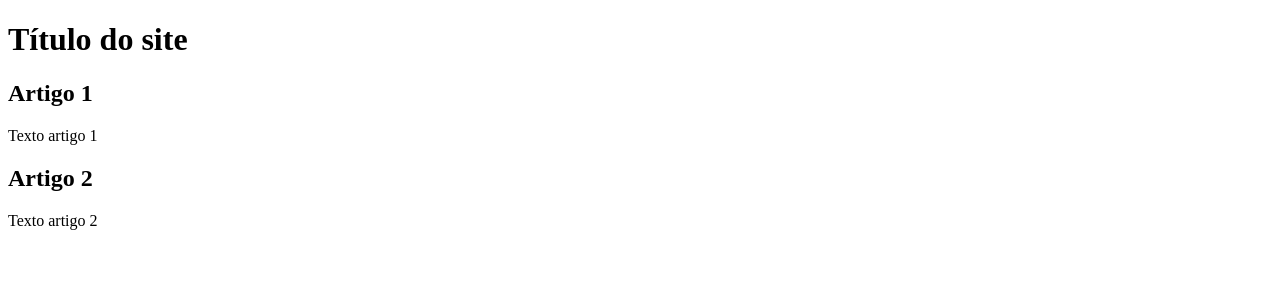
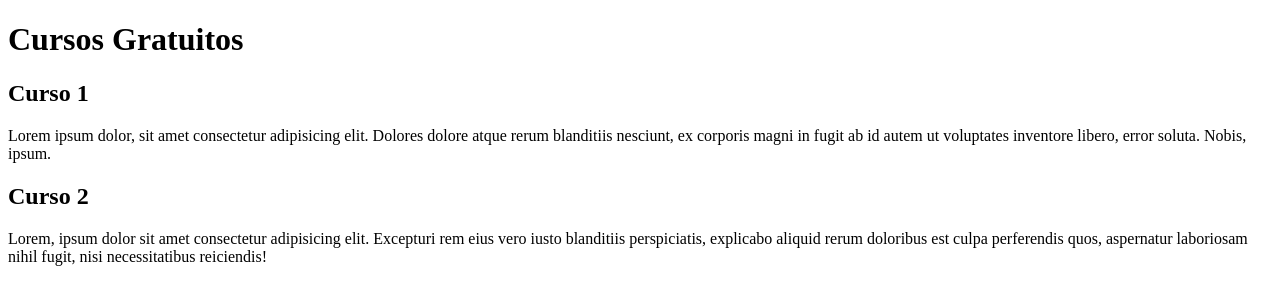
Before and after one commit to Leodamorim08/repositorio-teste, a plain HTML site: page exemplo/index.html in a window 1280 px wide. Drawn offline with Linux system fonts and the light colour scheme.

Commit message:
Update index.html

```diff
--- a/exemplo/index.html
+++ b/exemplo/index.html
@@ -8,15 +8,15 @@
 </head>
 <body>
     <main>
-        <h1>Título do site</h1>
+        <h1>Cursos Gratuitos</h1>
     </main>
     <article>
-        <h2>Artigo 1</h2>
-        <p>Texto artigo 1</p>
+        <h2>Curso 1</h2>
+        <p>Lorem ipsum dolor, sit amet consectetur adipisicing elit. Dolores dolore atque rerum blanditiis nesciunt, ex corporis magni in fugit ab id autem ut voluptates inventore libero, error soluta. Nobis, ipsum.</p>
     </article>
     <article>
-        <h2>Artigo 2</h2>
-        <p>Texto artigo 2</p>
+        <h2>Curso 2</h2>
+        <p>Lorem, ipsum dolor sit amet consectetur adipisicing elit. Excepturi rem eius vero iusto blanditiis perspiciatis, explicabo aliquid rerum doloribus est culpa perferendis quos, aspernatur laboriosam nihil fugit, nisi necessitatibus reiciendis!</p>
     </article>
 </body>
 </html>
```
